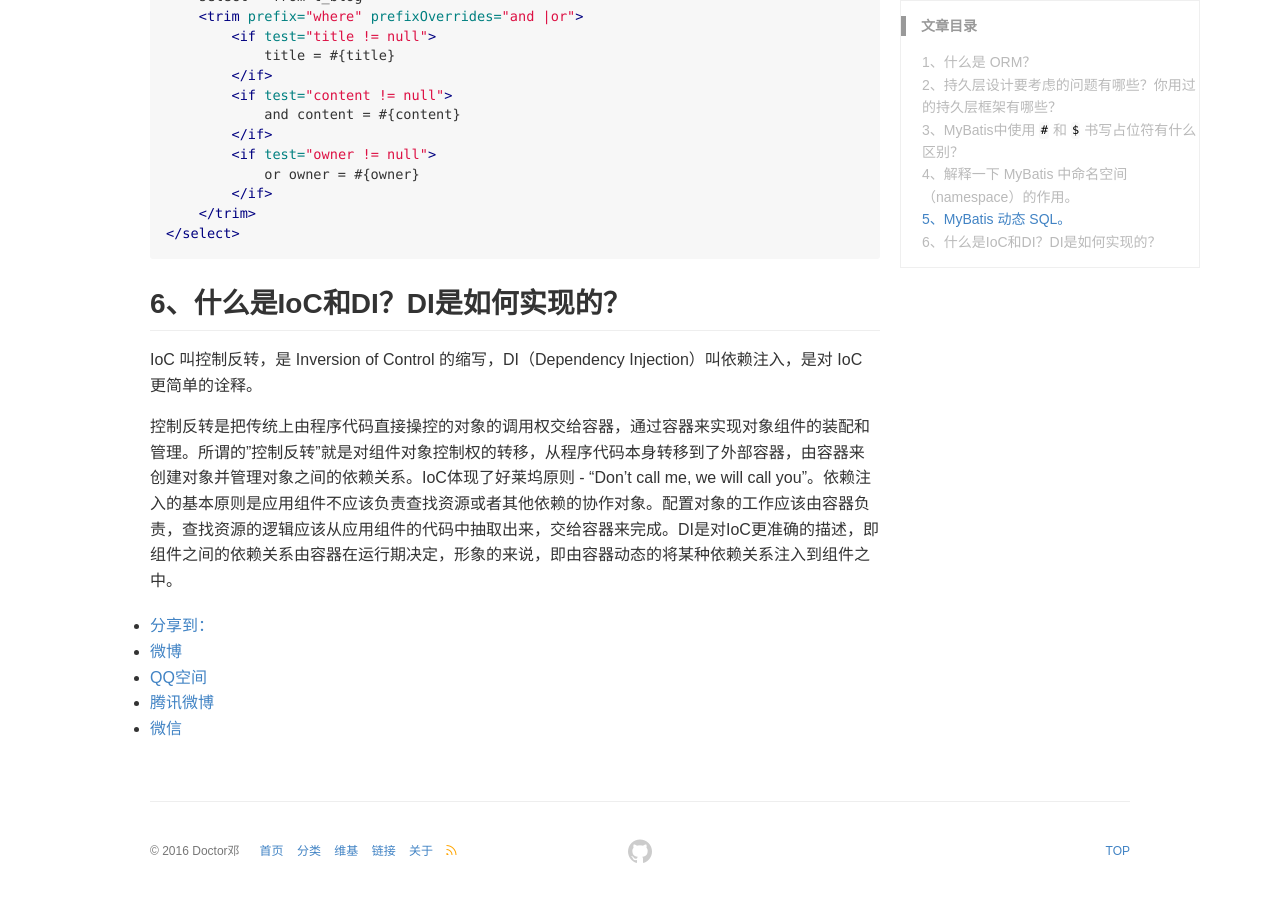
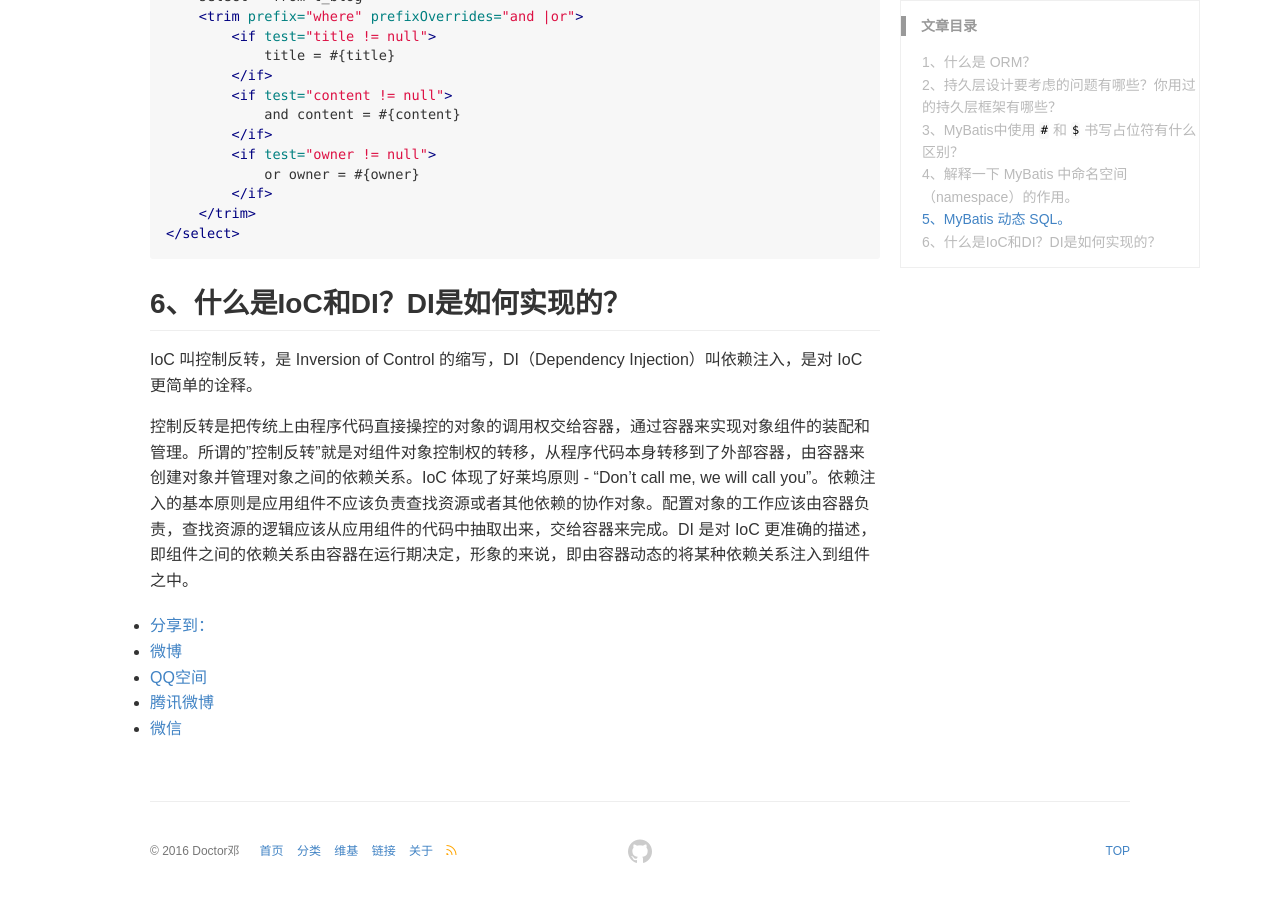
Before and after one commit to DoctorDeng/DoctorDeng.github.io, a Jekyll site: the page built from _posts/2016-09-18-java-SSM.md, in a window 1280 px wide and 900 px high, scrolled down 2941 px. Built offline with Jekyll 4.4.1, drawn with Linux system fonts in a browser that asks for light colours; comment, search, counter and statistics services are not loaded.

Commit message:
modify file

```diff
--- a/_posts/2016-09-18-java-SSM.md
+++ b/_posts/2016-09-18-java-SSM.md
@@ -127,4 +127,4 @@ MyBatis中用于实现动态SQL的元素主要有：
 ## 6、什么是IoC和DI？DI是如何实现的？
 IoC 叫控制反转，是 Inversion of Control 的缩写，DI（Dependency Injection）叫依赖注入，是对 IoC 更简单的诠释。
 
-控制反转是把传统上由程序代码直接操控的对象的调用权交给容器，通过容器来实现对象组件的装配和管理。所谓的"控制反转"就是对组件对象控制权的转移，从程序代码本身转移到了外部容器，由容器来创建对象并管理对象之间的依赖关系。IoC体现了好莱坞原则 - "Don’t call me, we will call you"。依赖注入的基本原则是应用组件不应该负责查找资源或者其他依赖的协作对象。配置对象的工作应该由容器负责，查找资源的逻辑应该从应用组件的代码中抽取出来，交给容器来完成。DI是对IoC更准确的描述，即组件之间的依赖关系由容器在运行期决定，形象的来说，即由容器动态的将某种依赖关系注入到组件之中。
+控制反转是把传统上由程序代码直接操控的对象的调用权交给容器，通过容器来实现对象组件的装配和管理。所谓的"控制反转"就是对组件对象控制权的转移，从程序代码本身转移到了外部容器，由容器来创建对象并管理对象之间的依赖关系。IoC 体现了好莱坞原则 - "Don’t call me, we will call you"。依赖注入的基本原则是应用组件不应该负责查找资源或者其他依赖的协作对象。配置对象的工作应该由容器负责，查找资源的逻辑应该从应用组件的代码中抽取出来，交给容器来完成。DI 是对 IoC 更准确的描述，即组件之间的依赖关系由容器在运行期决定，形象的来说，即由容器动态的将某种依赖关系注入到组件之中。
```
